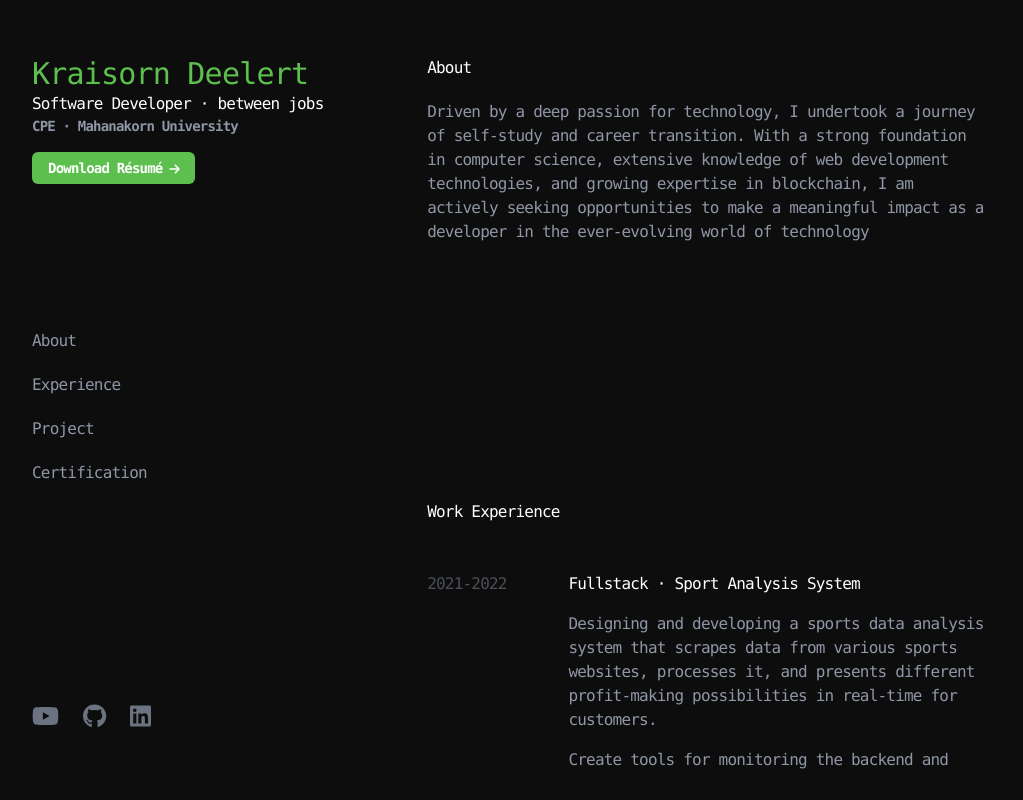
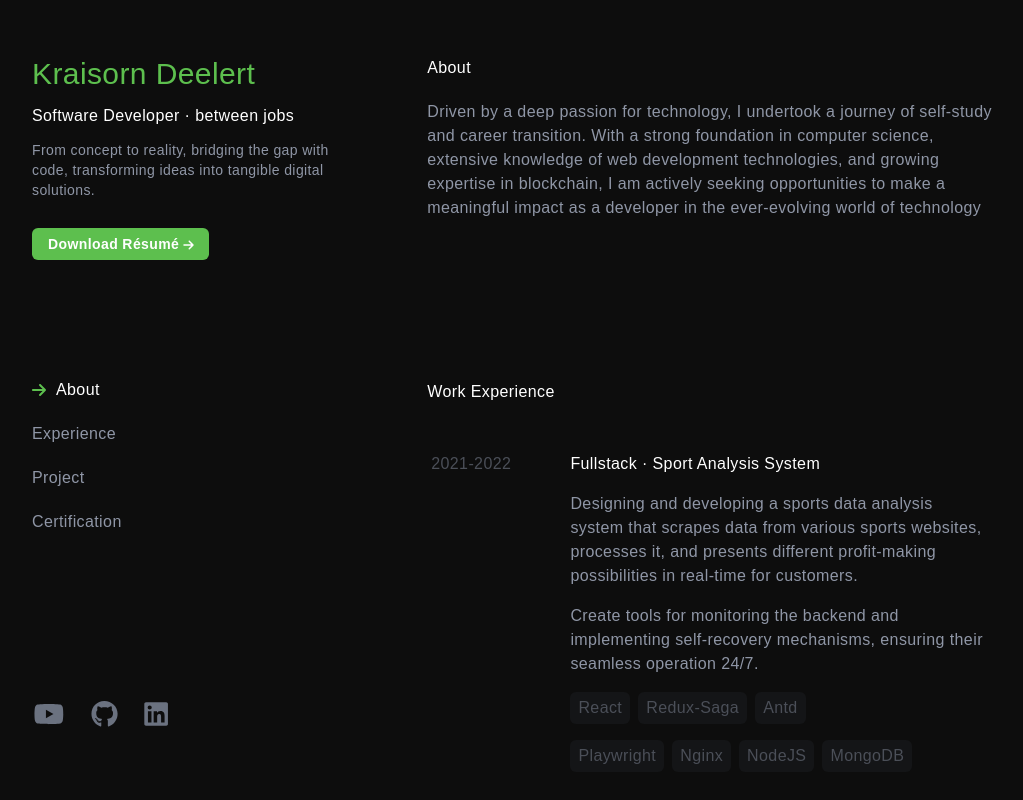
Before and after one commit to tOxicV4p0r/portfolio-v2, a React (Create React App) app: page / in a window 1280 px wide. Shown: the whole page, without its empty margins (124-1147 px from the left). Built offline with nearby package versions, Linux system fonts and the light colour scheme.

Commit message:
change font

```diff
--- a/src/App.js
+++ b/src/App.js
@@ -11,7 +11,7 @@ import SideProject from "./components/SideProject";
 import Skill from "./components/Skill";
 import useMediaQuery from "./hook/useMediaQuery";
 
-const OFFSET_Y = 56;
+const OFFSET_Y = 79;
 const data = {
   title: "",
   descriptions: "Powered by React.js and Tailwind",
@@ -25,7 +25,7 @@ const data = {
 
 function App() {
   const isLg = useMediaQuery("(min-width:1024px)")
-  const [currectSection, setCurrectSection] = useState("");
+  const [currectSection, setCurrectSection] = useState(data.sections[0].sectionId);
 
   const handleScroll = () => {
     for (let i = 0; i < data.sections.length; i++) {
@@ -33,10 +33,10 @@ function App() {
       const offetTop = document.getElementById(`${el.sectionId}-section`).getBoundingClientRect().top;
       const height = document.getElementById(`${el.sectionId}-section`).getClientRects()[0].height;
       const rootHeight = document.getElementById('root').getClientRects()[0].height * 0.4;
+      // console.log(el.sectionId, offetTop, height)
       if (offetTop <= OFFSET_Y) {
         if (offetTop + (height / 2) > OFFSET_Y) {
           setCurrectSection(el.sectionId);
-          // console.log(el.sectionId)
         }
       } else if (offetTop > OFFSET_Y && offetTop < rootHeight) {
         setCurrectSection(el.sectionId);
@@ -46,13 +46,13 @@ function App() {
 
   return (
     <main className="max-w-5xl mx-auto">
-      <div className="pt-14 pb-7 px-7 font-mono tracking-tighter block lg:flex h-screen">
+      <div className="pt-14 pb-7 px-7 font-poppins tracking-wide block lg:flex h-screen">
         <div className="w-full lg:w-4/6 grid gap-10 pb-10 lg:pb-0">
-          <Header />
+          <Header id="main" />
           {isLg && <NavContent data={data} section={currectSection} />}
           <Contact />
         </div>
-        <div className="w-full overflow-y-scroll no-scrollbar grid gap-32 lg:gap-64" onScroll={handleScroll}>
+        <div className="w-full overflow-y-scroll no-scrollbar grid gap-32 lg:gap-40" onScroll={handleScroll}>
           <About />
           {/* <Skill /> */}
           <Experience />
--- a/src/components/Contact/index.js
+++ b/src/components/Contact/index.js
@@ -1,6 +1,6 @@
+import React, { useState } from "react";
 import { FontAwesomeIcon } from "@fortawesome/react-fontawesome";
 import { faGithub, faLinkedin, faYoutube } from "@fortawesome/free-brands-svg-icons"
-import React, { useState } from "react";
 
 const data = [
     {
@@ -33,7 +33,7 @@ function Contact() {
                     data.map(({ section, title, link, icon }) => (
                         <div key={section} className="px-3 -translate-x-3" onMouseEnter={() => setMouseEnter({ [section]: true })} onMouseLeave={() => setMouseEnter({ [section]: false })}>
                             <a className="underline underline-offset-4 text-gray-500" href={link} alt={title} target="_blank" rel="noopener noreferrer">
-                                <FontAwesomeIcon icon={icon} className={`${isMouseEnter[section] ? "text-primaryTitle scale-125" : ""} text-2xl transition-all`} />
+                                <FontAwesomeIcon icon={icon} className={`${isMouseEnter[section] ? "text-primaryTitle scale-110" : "scale-90"} text-3xl transition-all`} />
                             </a>
                         </div>
                     ))
--- a/src/components/Experience/index.js
+++ b/src/components/Experience/index.js
@@ -45,7 +45,7 @@ function Experience() {
             <div className="grid">
                 {
                     data.map(({ year, link, title, descriptions, skills }) => (
-                        <div key={title} className="grid grid-cols-8 p-2 py-7 hover:bg-primarySubContent2 hover:bg-opacity-10 hover:rounded-xl" onMouseEnter={() => setMouseEnter({ [title]: true })} onMouseLeave={() => setMouseEnter({ [title]: false })}>
+                        <div key={title} className="grid grid-cols-8 p-2 py-7 mx-1 hover:bg-primarySubContent2 hover:bg-opacity-10 hover:rounded-xl" onMouseEnter={() => setMouseEnter({ [title]: true })} onMouseLeave={() => setMouseEnter({ [title]: false })}>
                             <div className="col-span-2 text-primarySubContent1">{year}</div>
                             <div className="col-span-6">
                                 <div className="flex flex-col space-y-4">
--- a/src/components/Header/index.js
+++ b/src/components/Header/index.js
@@ -7,7 +7,7 @@ import fileResume from "../../asset/resume.pdf"
 const data = {
     name: "Kraisorn Deelert",
     title: "Software Developer · between jobs",
-    degree: "CPE · Mahanakorn University",
+    caption: "From concept to reality, bridging the gap with code, transforming ideas into tangible digital solutions.",
     btnText: "Download Résumé",
     link: fileResume,
 }
@@ -16,11 +16,11 @@ function Header() {
     const [isMouseEnter, setMouseEnter] = useState(false)
     return (
         <section>
-            <div className="text-2xl md:text-3xl font-medium text-primaryTitle">{data.name}</div>
-            <div className="space-x-2 font-medium text-primaryHeader">
+            <div className="text-2xl md:text-3xl font-medium text-primaryTitle pb-3">{data.name}</div>
+            <div className="space-x-2 text-primaryHeader pb-3">
                 <span className="truncate">{data.title}</span>
             </div>
-            <div className="text-primaryContent font-bold text-sm">{data.degree}</div>
+            <div className="text-primaryContent text-sm w-5/6 pb-3">{data.caption}</div>
             <div className="mt-5" onMouseEnter={()=>setMouseEnter(true)} onMouseLeave={()=>setMouseEnter(false)}><a className="px-4 py-2 text-sm font-semibold rounded-md bg-primaryTitle text-primaryHeader hover:bg-primarySubTitle" href={data.link} target="_blank" rel="noopener noreferrer">{data.btnText} <FontAwesomeIcon icon={faArrowDown} className={`${isMouseEnter?"translate-x-2":""} text-xs -rotate-90 transition-all`} /></a></div>
         </section>
     );
--- a/src/index.css
+++ b/src/index.css
@@ -1,6 +1,8 @@
+
 @tailwind base;
 @tailwind components;
 @tailwind utilities;
+@import url('https://fonts.googleapis.com/css2?family=Poppins:wght@300;400;500&family=Rubik:wght@300;400;500;600&display=swap');
 
 @layer base {
   body {
--- a/tailwind.config.js
+++ b/tailwind.config.js
@@ -1,7 +1,7 @@
 /** @type {import('tailwindcss').Config} */
 module.exports = {
   content: ["./src/**/*.{js,jsx,ts,tsx}"],
-  important:"#root",
+  important: "#root",
   theme: {
     extend: {
       colors: {
@@ -12,7 +12,10 @@ module.exports = {
         primarySubContent1: '#4b4f58',
         primarySubContent2: '#343740',
         primaryBg: '#0D0D0D',
-      }
+      },
+      fontFamily: {
+        'poppins': ['Poppins', 'sans-serif']
+      },
     },
   },
   plugins: [],
```
